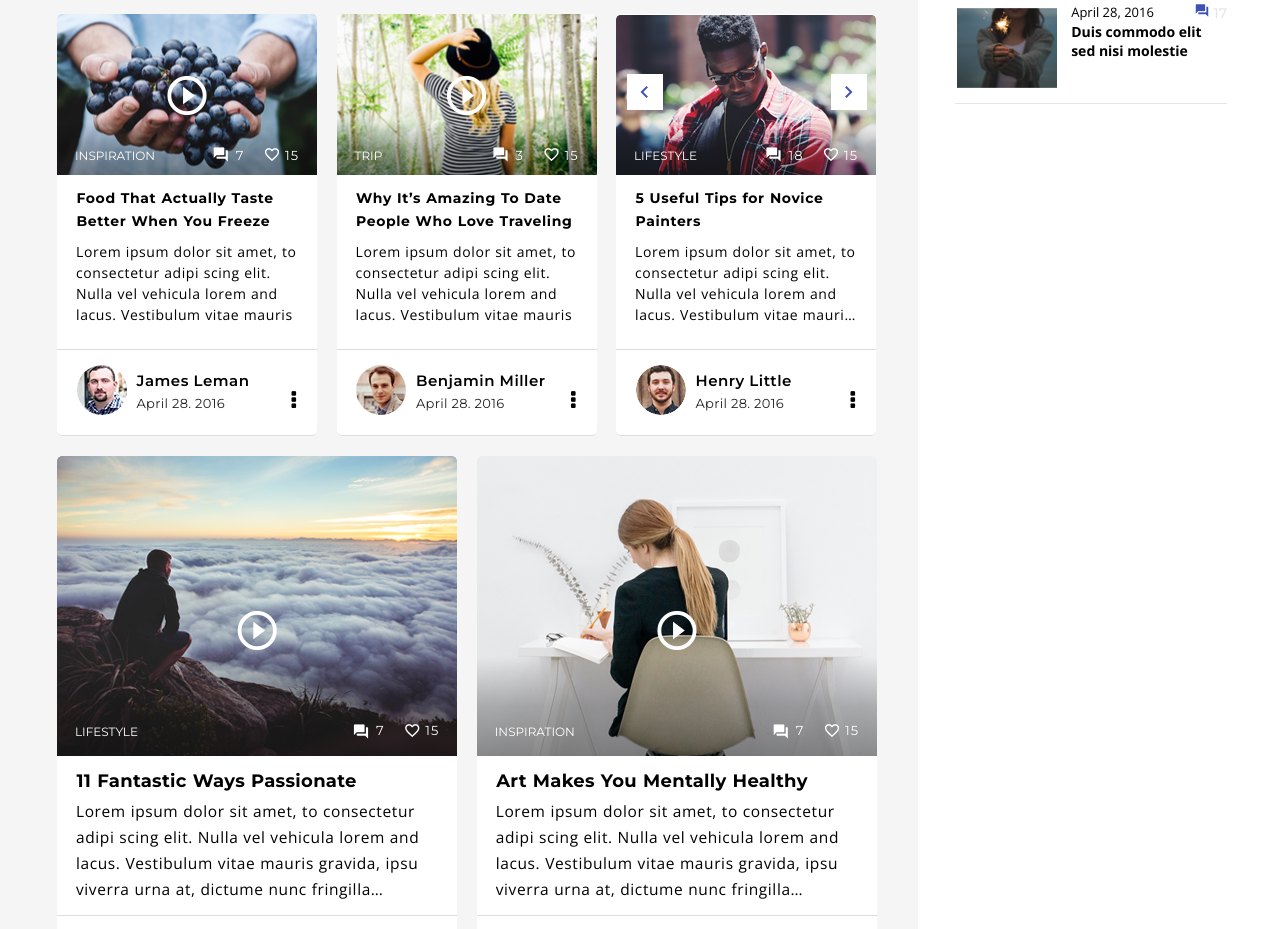
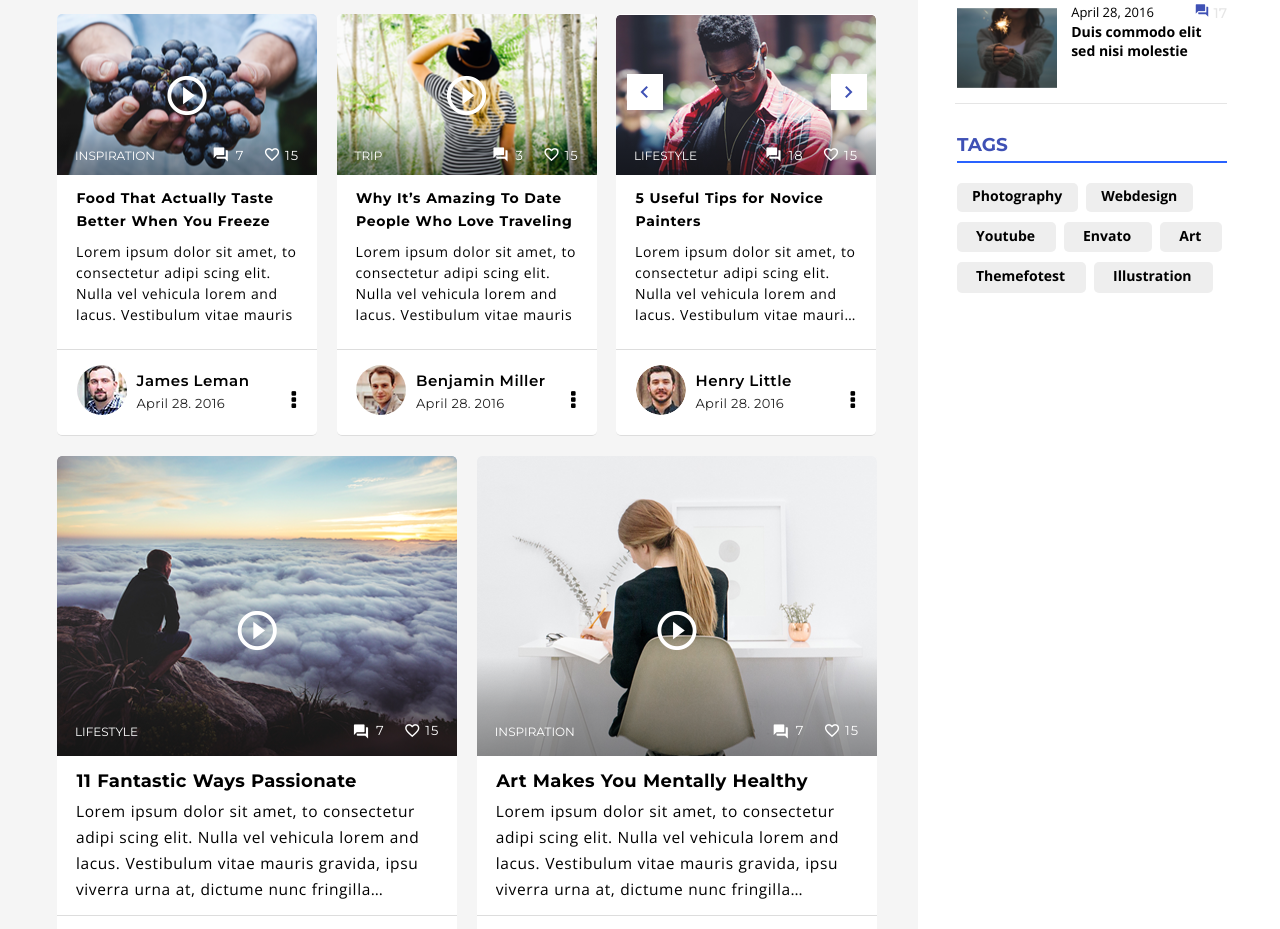
Before and after one commit to pragya6/Pasco, a plain HTML site: page index.html in a window 1280 px wide. Shown: the part 2114-3043 px from the top of the page. Drawn offline with nearby package versions, Linux system fonts and the light colour scheme.

Commit message:
till-sidebar

```diff
--- a/index.html
+++ b/index.html
@@ -578,7 +578,7 @@
             </div>
           </section>
         </div>
-        <div class="flex-box right-sidebar">
+        <section class="flex-box right-sidebar">
           <div class="content-bar">
             <section class="sidebar-sections">
               <div class="search-bar">
@@ -725,14 +725,27 @@
               </div>
             </section>
             <section class="sidebar-sections">
-              <div>
-                <h3>
-
-                </h3>
+              <div class="bar-tags">
+                <h3 class="bar-headings">Tags</h3>
+                <div class="flex-box tags-container">
+                  <div class="flex-box">
+                    <button>Photography</button>
+                    <button>Webdesign</button>
+                  </div>
+                  <div class="flex-box">
+                    <button>Youtube</button>
+                    <button>Envato</button>
+                    <button>Art</button>
+                  </div>
+                  <div class="flex-box">
+                    <button>Themefotest</button>
+                    <button>Illustration</button>
+                  </div>
+                </div>
               </div>
             </section>
           </div>
-        </div>
+        </section>
       </div>
     </div>
   </section>
--- a/styles.css
+++ b/styles.css
@@ -1437,3 +1437,48 @@ input {
   font-weight: 500;
   color: rgba(0, 0, 0, 0.1);
 }
+
+.bar-tags{
+  padding-top: 4px;
+}
+
+.tags-container {
+  margin-left: 2px;
+  padding-top: 20px;
+  flex-direction: column;
+  gap: 10px;
+}
+
+.tags-container div.flex-box {
+  gap: 8px;
+}
+
+.tags-container :nth-child(1) button {
+  color: black;
+  padding: 3px 16px 7.5px 15px;
+  font-size: 14px;
+  font-weight: 700;
+  font-family: "Open Sans", sans-serif;
+  border-radius: 5px;
+  background-color:  #eeeeee;
+}
+
+.tags-container :nth-child(2) button {
+  color: black;
+  padding: 4px 21px 7px 19px;
+  font-size: 14px;
+  font-weight: 700;
+  font-family: "Open Sans", sans-serif;
+  border-radius: 5px;
+  background-color:  #eeeeee;
+}
+
+.tags-container :nth-child(3) button {
+  color: black;
+  padding: 4px 21px 7.5px 19px;
+  font-size: 14px;
+  font-weight: 700;
+  font-family: "Open Sans", sans-serif;
+  border-radius: 5px;
+  background-color:  #eeeeee;
+}
```
